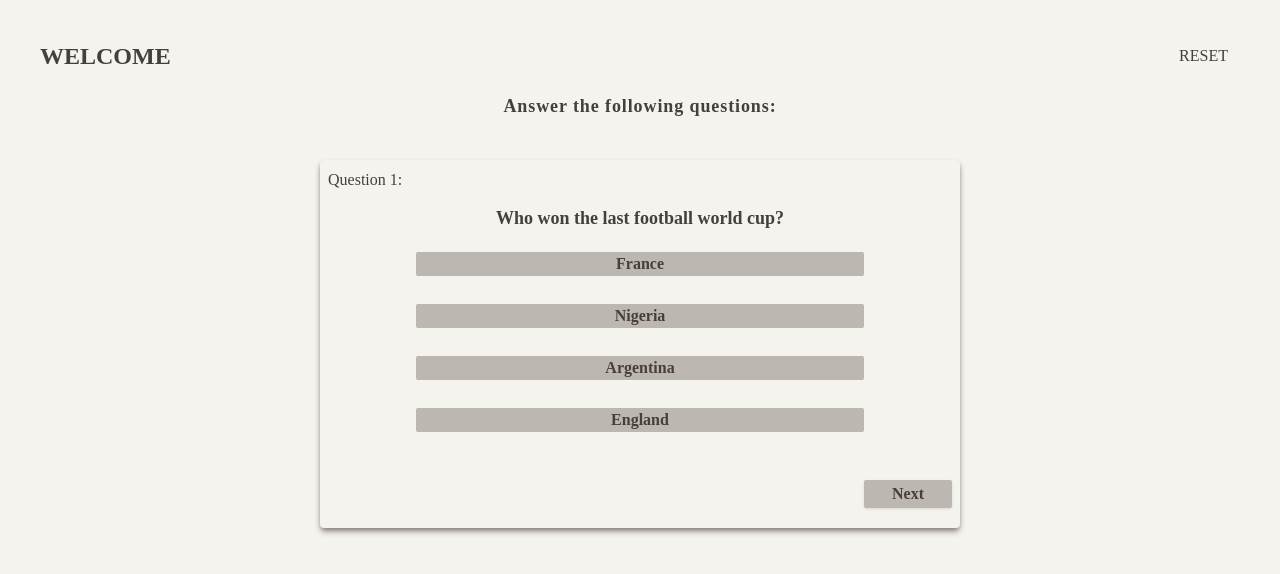
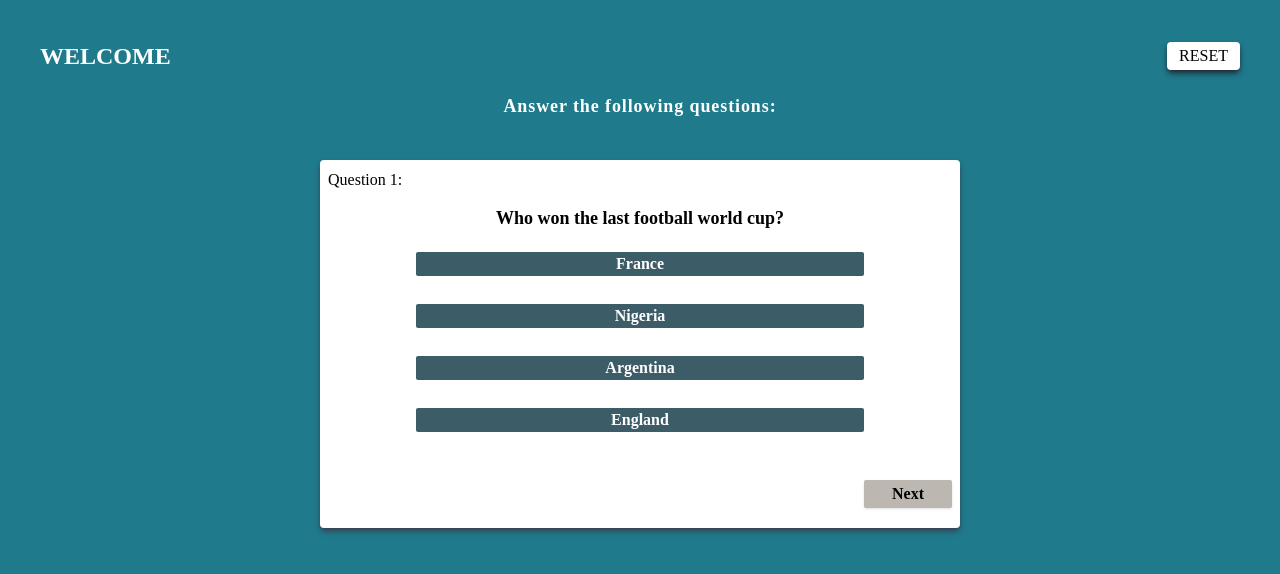
Before and after one commit to favourAyomikun/QuizApp, a React (Vite) app: page /quizPage in a window 1280 px wide. Shown: the top 574 px of the page. Built offline with nearby package versions, Linux system fonts and the light colour scheme; a web font is replaced by a local one.

Commit message:
working on the color of the ui

```diff
--- a/src/App.jsx
+++ b/src/App.jsx
@@ -4,7 +4,7 @@ import { InputValueProvider } from "./context/InputValueContext";
 
 function App() {
   return (
-    <div className="font-body bg-[#F4F3EE] w-full h-screen text-[#463F3A]">
+    <div className="font-body bg-[#1F7A8C] w-full h-screen text-black">
       <InputValueProvider>
         <RouterProvider router={route} />
       </InputValueProvider>
--- a/src/pages/Error.jsx
+++ b/src/pages/Error.jsx
@@ -3,7 +3,7 @@ import { Link } from 'react-router-dom'
 
 const Error = () => {
   return (
-    <div className='text-center bg-[#E0AFA0] w-full h-screen pt-60'>
+    <div className='text-center w-full h-screen pt-60'>
         <p className='text-4xl mb-4'>Sorry, Page Not Found</p>
         <Link to={'/'} className='font-bold underline'>Click to Go back to the home page</Link>
     </div>
--- a/src/pages/Home.jsx
+++ b/src/pages/Home.jsx
@@ -39,7 +39,7 @@ const Home = () => {
   return (
     <main>
       <div className="pt-20 flex flex-col justify-center items-center">
-        <h2 className="text-3xl md:text-5xl lg:text-6xl font-header">F.A's Quiz</h2>
+        <h2 className="text-white text-3xl md:text-5xl lg:text-6xl font-header">F.A's Quiz</h2>
         <img
           src={QUIZ_IMAGE}
           alt="quiz-image"
@@ -48,14 +48,14 @@ const Home = () => {
         <input
           type="text"
           placeholder="input your name"
-          className="w-[50%] md:w-[40%] lg:w-[30%] mt-10 outline-none border border-[#8A817C] bg-[#F4F3EE] rounded-md px-4"
+          className="w-[50%] md:w-[40%] lg:w-[30%] mt-10 outline-none border border-black bg-white rounded-md px-4"
           value={inputValue}
           onChange={handleInputChange}
         />
         <small className="text-[11px] md:text-[13px] lg:text-[15px] font-extrabold">{error && error}</small>
         <Link
           onClick={handleValidateInput}
-          className="bg-[#f5a690e0] text-sm md:text-base mt-10 h-8 w-[21%] md:w-[15%] lg:w-[10%] flex justify-center items-center shadow-md shadow-[#8A817C] rounded font-semibold"
+          className="bg-white text-black text-sm md:text-base mt-10 h-8 w-[21%] md:w-[15%] lg:w-[10%] flex justify-center items-center shadow-md shadow-gray-800 rounded font-semibold"
         >
           <button>Start Quiz</button>
         </Link>
--- a/src/pages/QuizPage.jsx
+++ b/src/pages/QuizPage.jsx
@@ -20,12 +20,12 @@ const QuizPage = () => {
   return (
     <section>
       <div className="flex items-center justify-between pt-10 px-10">
-        <h2 className="uppercase font-bold text-2xl">Welcome {inputValue}</h2>
-        <button onClick={handleReset} className="bg-[#F4F3EE] px-3 py-[2px] rounded">
+        <h2 className="uppercase font-bold text-2xl text-white">Welcome {inputValue}</h2>
+        <button onClick={handleReset} className="bg-white shadow-md shadow-gray-800 px-3 py-[2px] rounded">
           RESET
         </button>
       </div>
-      <h3 className="text-center font-bold text-lg mt-5 tracking-wider">
+      <h3 className="text-center font-bold text-lg mt-5 text-white tracking-wider">
         Answer the following questions:
       </h3>
       <QuizQuestions />
--- a/src/pages/QuizTemplate.jsx
+++ b/src/pages/QuizTemplate.jsx
@@ -38,7 +38,7 @@ const QuizQuestions = () => {
   };
 
   return (
-    <main className="container mx-auto bg-[#F4F3EE] rounded max-w-[50%] mt-10  shadow-md shadow-[#8A817C]">
+    <main className="container mx-auto rounded max-w-[50%] mt-10 bg-white shadow-md shadow-gray-700">
       {currentQuestionIndex < data.length ? (
         <div className="pb-5">
           <p className=" ml-2 pt-2">Question {currentQuestionIndex + 1}:</p>
@@ -49,7 +49,7 @@ const QuizQuestions = () => {
             {presentQuestion.options.map((option, index) => (
               <button
                 key={index}
-                className="mb-7 w-[70%] rounded-sm bg-[#BCB8B1] text-base font-semibold outline-none hover:bg-[#E0AFA0]"
+                className="mb-7 w-[70%] rounded-sm bg-[#022b3ac4] text-white text-base font-semibold outline-none hover:bg-[#E0AFA0]"
                 onClick={() => handleAnswerClick(option)}
               >
                 {option}
```
